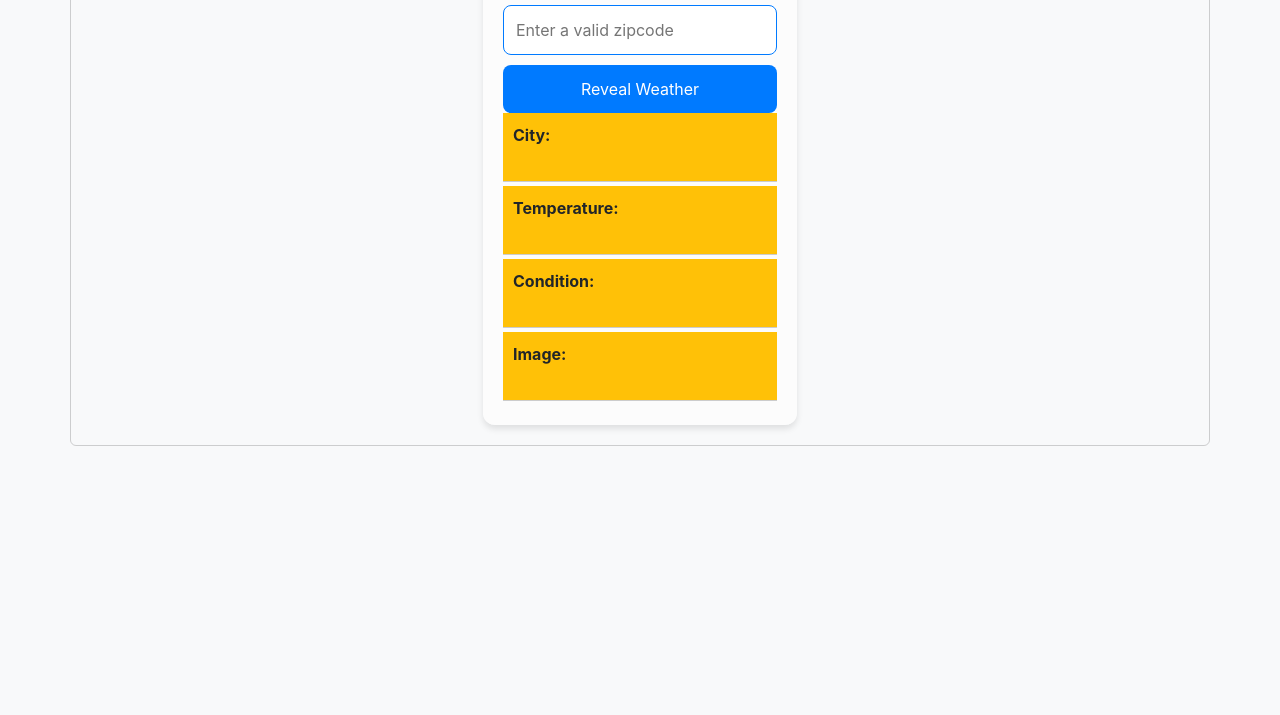
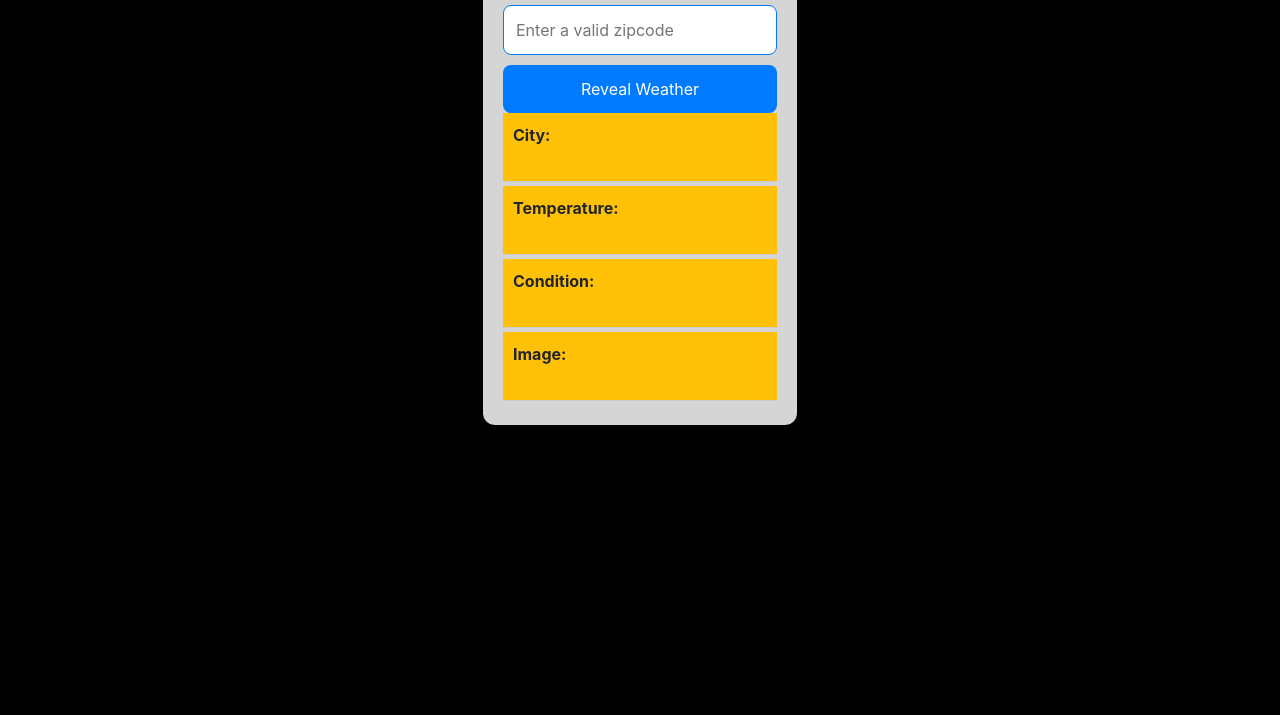
Before and after one commit to Jaymiller2002/weather-app, a plain HTML site: page index.html in a window 1280 px wide. Shown: the part 85-800 px from the top of the page. Drawn offline with nearby package versions, Linux system fonts and the light colour scheme.

Commit message:
changed background to black to make app pop more

```diff
--- a/css/style.css
+++ b/css/style.css
@@ -78,3 +78,7 @@ th button {
   padding: 0;
   margin: 0;
 }
+
+.card{
+  background-color: black;
+}
--- a/index.html
+++ b/index.html
@@ -10,7 +10,7 @@
     <!-- project styles -->
     <link rel="stylesheet" href="./css/style.css">
   </head>
-  <body class="card mb-6 container bg-light">
+  <body class="card mb-6 container">
     <div id="app">
       <h1>Weather App</h1>
     <!--Input area for zip code and then next to it a button-->
```
